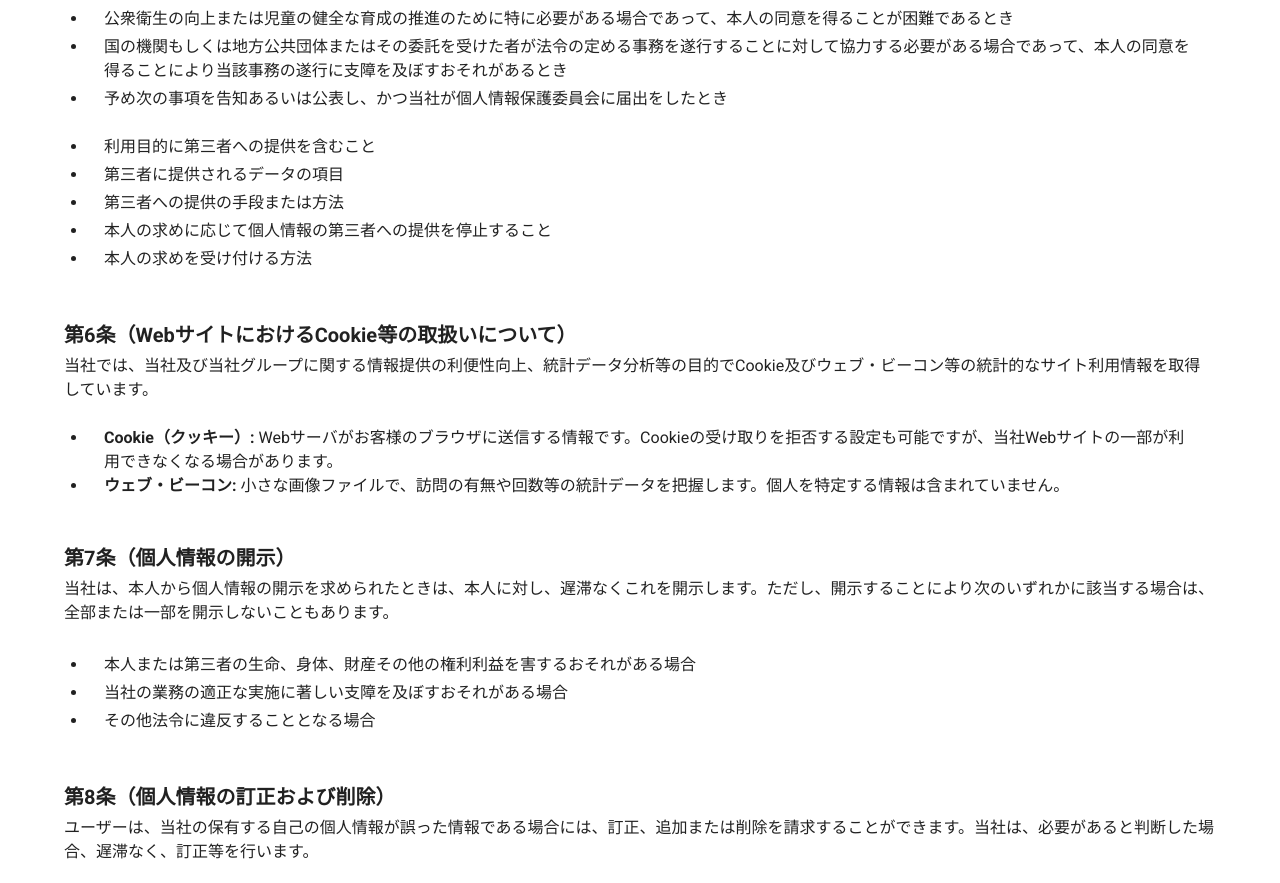
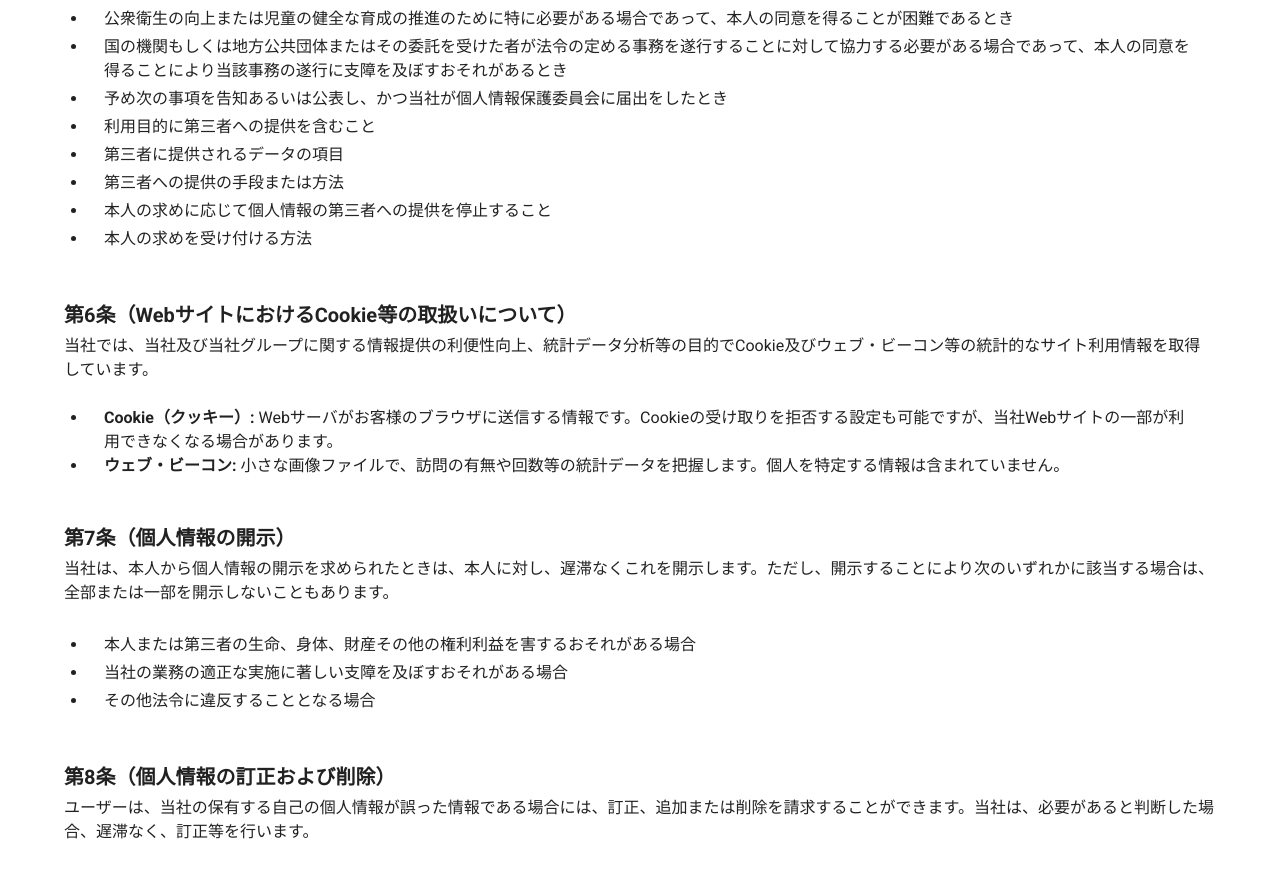
Before and after one commit to yutaroud/rect, a Next.js app: page /privacy in a window 1280 px wide. Shown: the part 1160-2043 px from the top of the page. Built offline with nearby package versions, Linux system fonts and the light colour scheme.

Commit message:
fix component layout

```diff
--- a/src/app/privacy/Policy.tsx
+++ b/src/app/privacy/Policy.tsx
@@ -119,8 +119,6 @@ const Policy = () => {
         <ListItem sx={listItemStyle}>
           <ListItemText primary="予め次の事項を告知あるいは公表し、かつ当社が個人情報保護委員会に届出をしたとき" />
         </ListItem>
-      </List>
-      <List component={"ul"} sx={listUlStyle}>
         <ListItem sx={listItemStyle}>
           <ListItemText primary="利用目的に第三者への提供を含むこと" />
         </ListItem>
```
